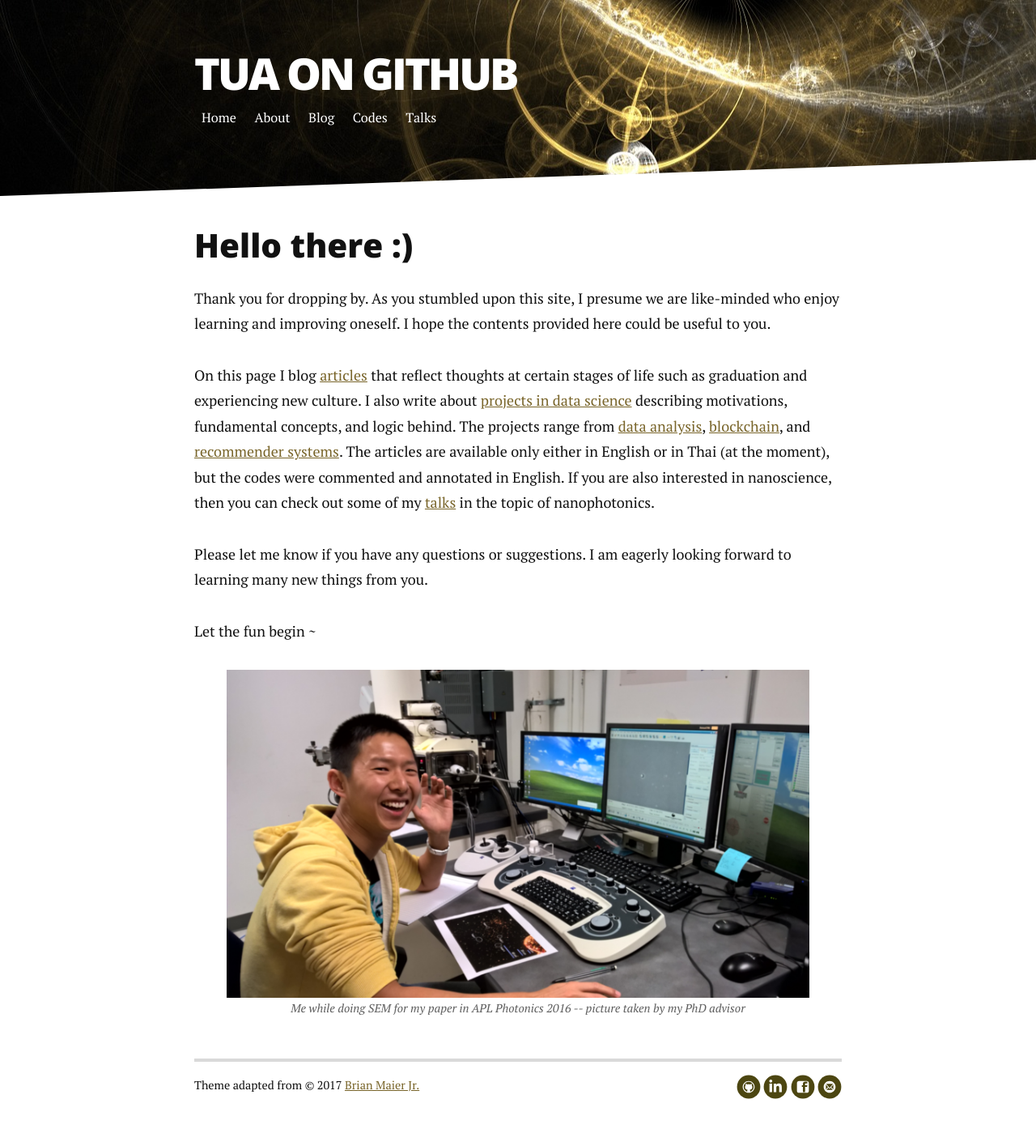
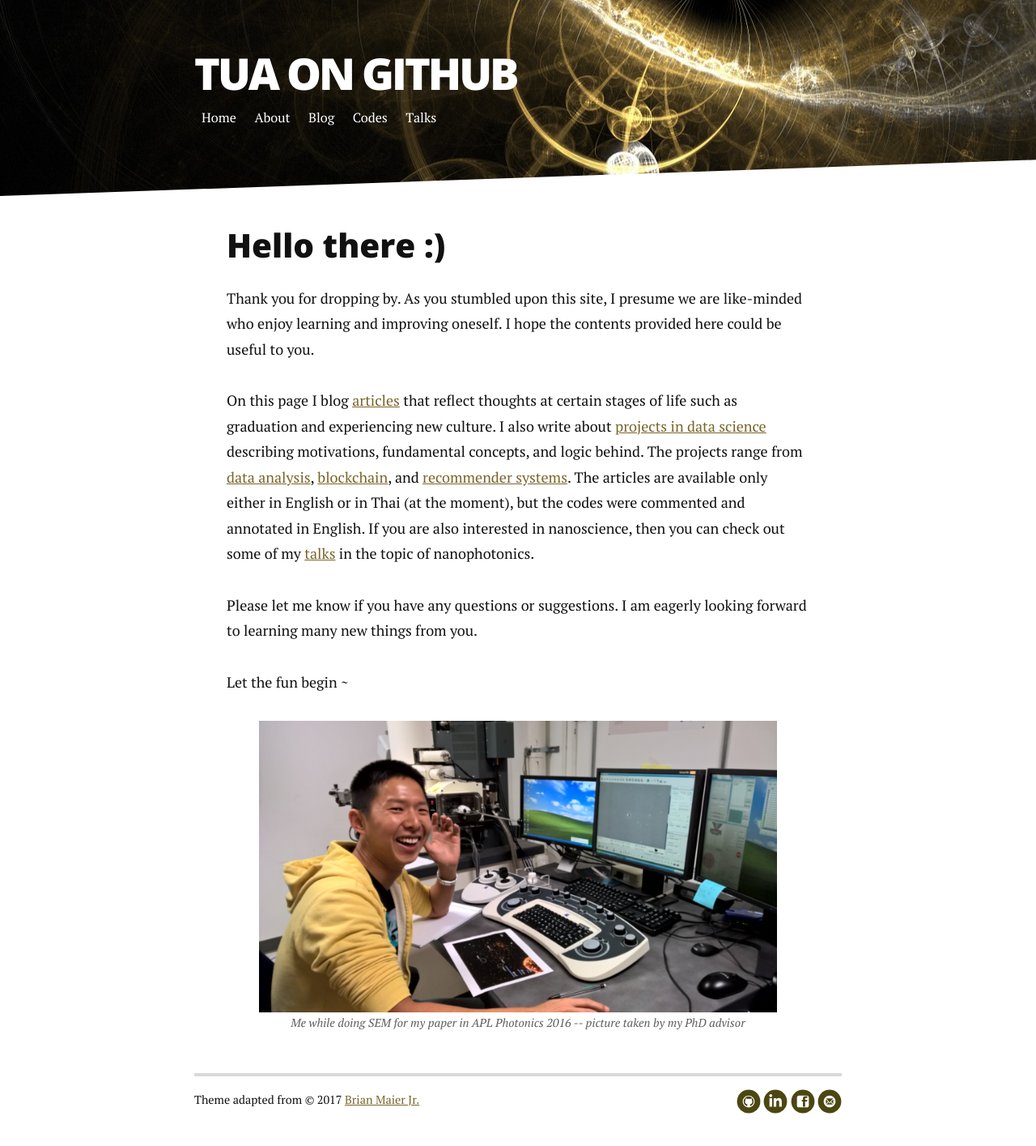
Before and after one commit to clumdee/clumdee.github.io, a Jekyll site: the page built from index.md, in a window 1280 px wide. Shown: the whole page at 81% size. Built offline with Jekyll 4.4.1, drawn with Linux system fonts in a browser that asks for light colours; nearby versions of some CDN libraries.

Commit message:
update CSS
change max-width from 800px to 720px

```diff
--- a/assets/css/style.css
+++ b/assets/css/style.css
@@ -225,7 +225,7 @@ dd{margin:0 0 1.5rem}
 
 @media only screen and (min-width:800px){.content{padding-top:0;position:relative;z-index:1}
 .content:after{z-index:-1;background:#fff;content:"";display:block;width:100%;height:10em;position:absolute;top:-2em;left:0;-webkit-transform:skewY(-2deg);transform:skewY(-2deg);-webkit-transform-origin:bottom left;transform-origin:bottom left}
-.container{max-width:800px;margin-left:auto;margin-right:auto;padding:0}
+.container{max-width:720px;margin-left:auto;margin-right:auto;padding:0}
 #home .pageTitle,#home .pagination,#home .posts{width:75%;float:none;margin:0 auto 1.5em}
 #home .pageTitle{margin:2rem auto 1em}
 .header{height:15em;position:relative;padding-bottom:2em}
```
